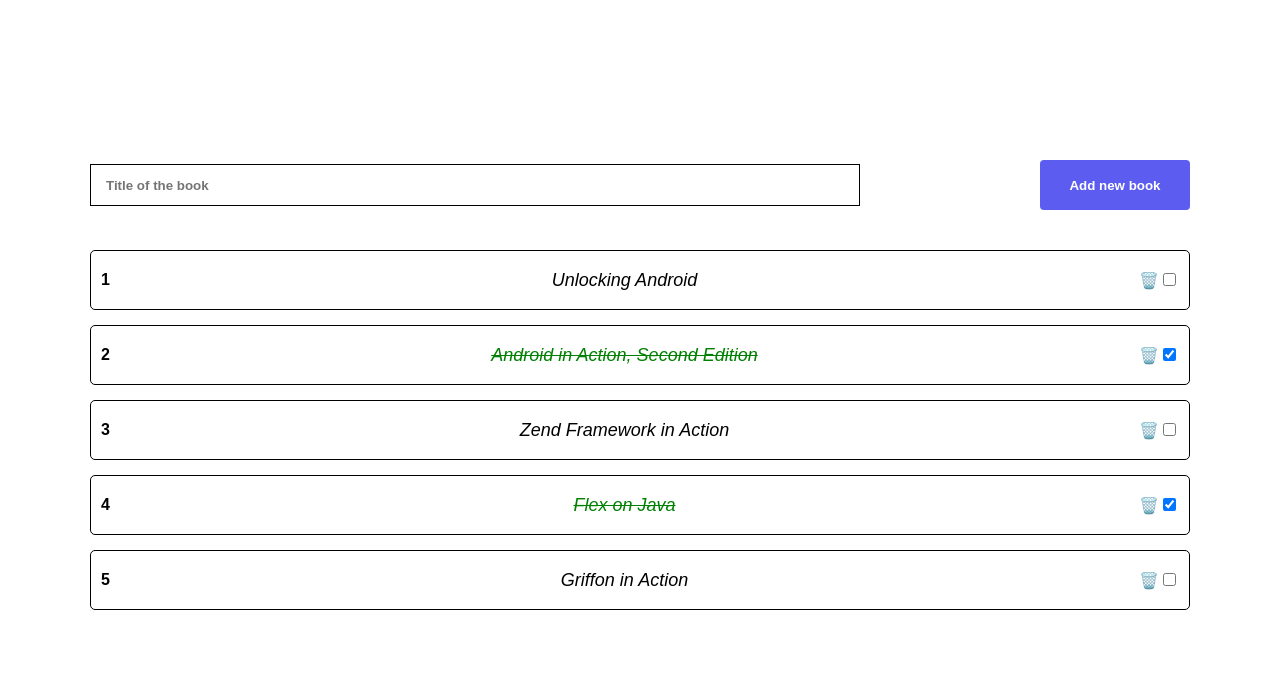
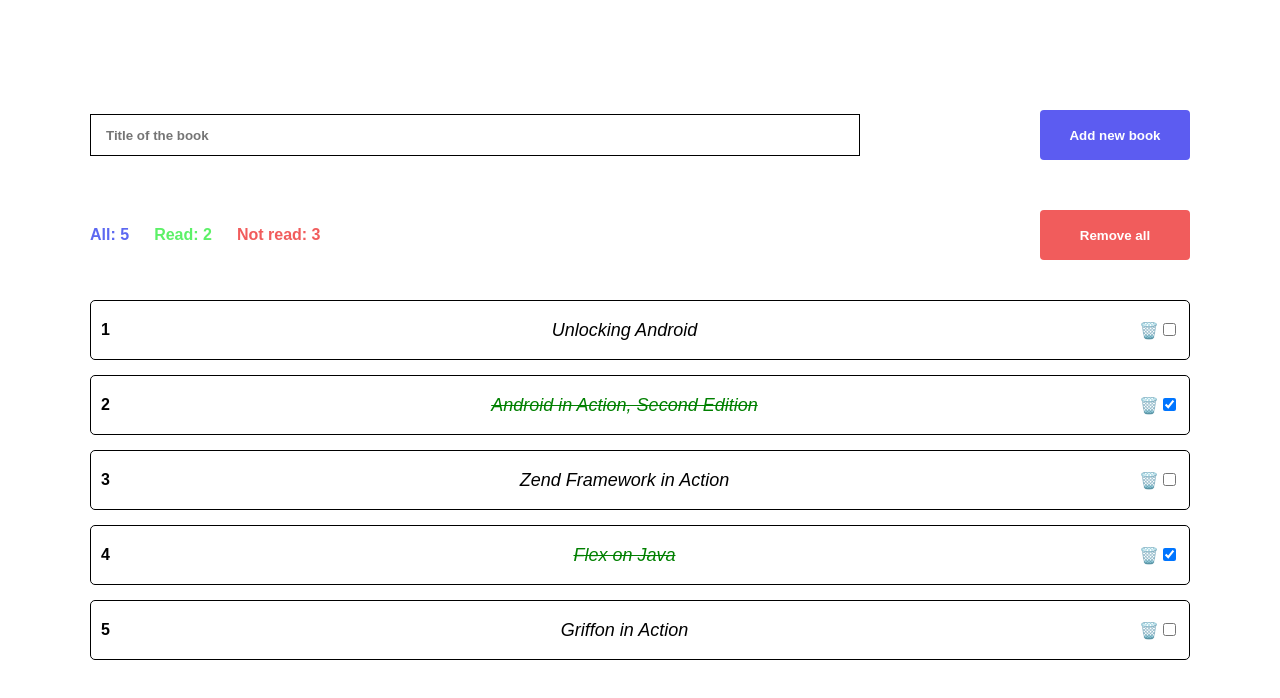
Before and after one commit to IvanSavkivIgorovych/Library_App, a React (Create React App) app: page / in a window 1280 px wide. Shown: the top 698 px of the page. Built offline with nearby package versions, Linux system fonts and the light colour scheme.

Commit message:
Add statistics board

```diff
--- a/src/App.jsx
+++ b/src/App.jsx
@@ -4,6 +4,7 @@ import "./style.css";
 import BOOK_LIST from "./store/books.json";
 import { Books } from "./components/Books";
 import { AddForm } from "./components/AddForm";
+import { StatisticsBoard } from "./components/StatisticsBoard";
 
 const App = () => {
   const [bookList, setBookList] = useState(BOOK_LIST);
@@ -26,9 +27,19 @@ const App = () => {
     setBookList((prev) => [...prev, { ...book, id: bookList.length + 1 }]);
   };
 
+  const statisticsData = {
+    all: bookList.length,
+    readBooks: bookList.filter((book) => book.isRead).length,
+    notReadBooks: bookList.filter((book) => !book.isRead).length,
+  };
+
   return (
     <div className="container">
       <AddForm onAddNewBook={onAddNewBook} />
+      <StatisticsBoard
+        {...statisticsData}
+        onRemoveAll={() => setBookList([])}
+      />
       <Books
         data={bookList}
         onRemoveBook={removeBook}
--- /dev/null
+++ b/src/components/StatisticsBoard/StatisticsBoard.css
@@ -0,0 +1,36 @@
+.statics-board {
+  width: 100%;
+  display: flex;
+  justify-content: space-between;
+  height: 70px;
+  align-items: center;
+}
+
+.removeButton {
+  width: 150px;
+  height: 50px;
+  border: none;
+  border-radius: 4px;
+  color: #fff;
+  background-color: rgb(241 92 92);
+  outline: none;
+  font-weight: bold;
+  cursor: pointer;
+}
+
+.statics-data span:not(last-child) {
+  margin-right: 25px;
+  font-weight: bold;
+}
+
+.all {
+  color: rgb(92 104 241);
+}
+
+.read {
+  color: rgb(92 241 103);
+}
+
+.not-read {
+  color: rgb(241 92 92);
+}
--- /dev/null
+++ b/src/components/StatisticsBoard/StatisticsBoard.jsx
@@ -0,0 +1,23 @@
+import React from "react";
+
+import "./StatisticsBoard.css";
+
+export const StatisticsBoard = ({
+  all,
+  readBooks,
+  notReadBooks,
+  onRemoveAll,
+}) => {
+  return (
+    <div className="statics-board">
+      <div className="statics-data">
+        <span className="all">All: {all}</span>
+        <span className="read">Read: {readBooks}</span>
+        <span className="not-read">Not read: {notReadBooks}</span>
+      </div>
+      <button className="removeButton" onClick={onRemoveAll}>
+        Remove all
+      </button>
+    </div>
+  );
+};
--- /dev/null
+++ b/src/components/StatisticsBoard/index.js
@@ -0,0 +1 @@
+export { StatisticsBoard } from "./StatisticsBoard";
```
